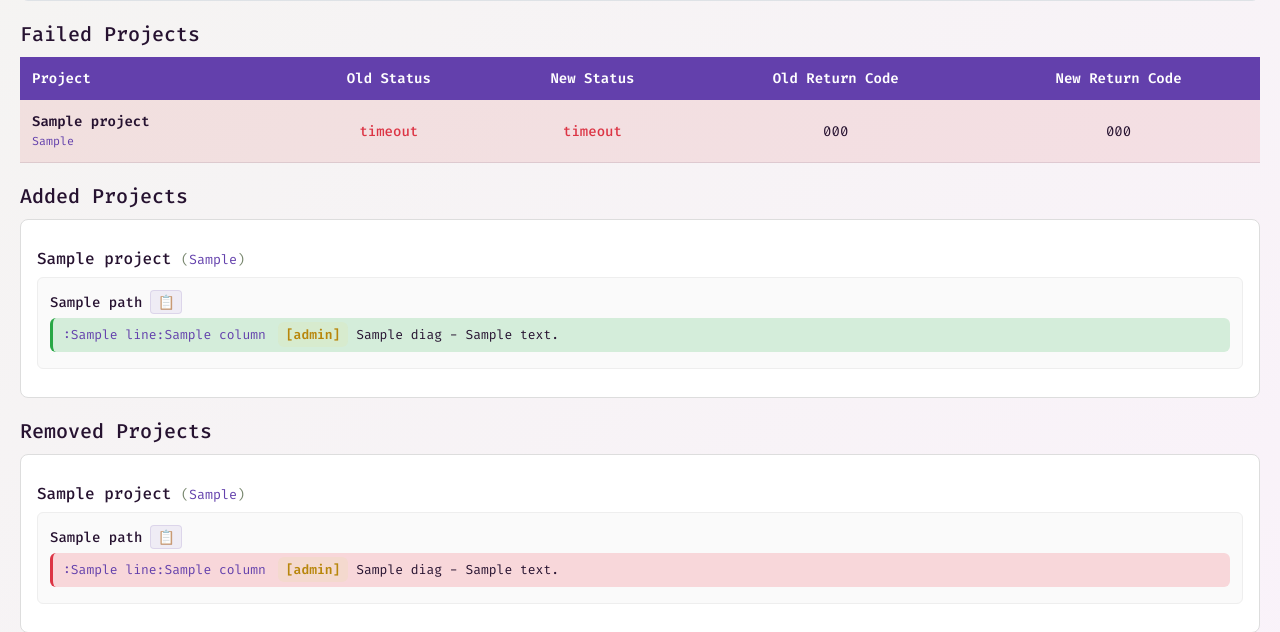
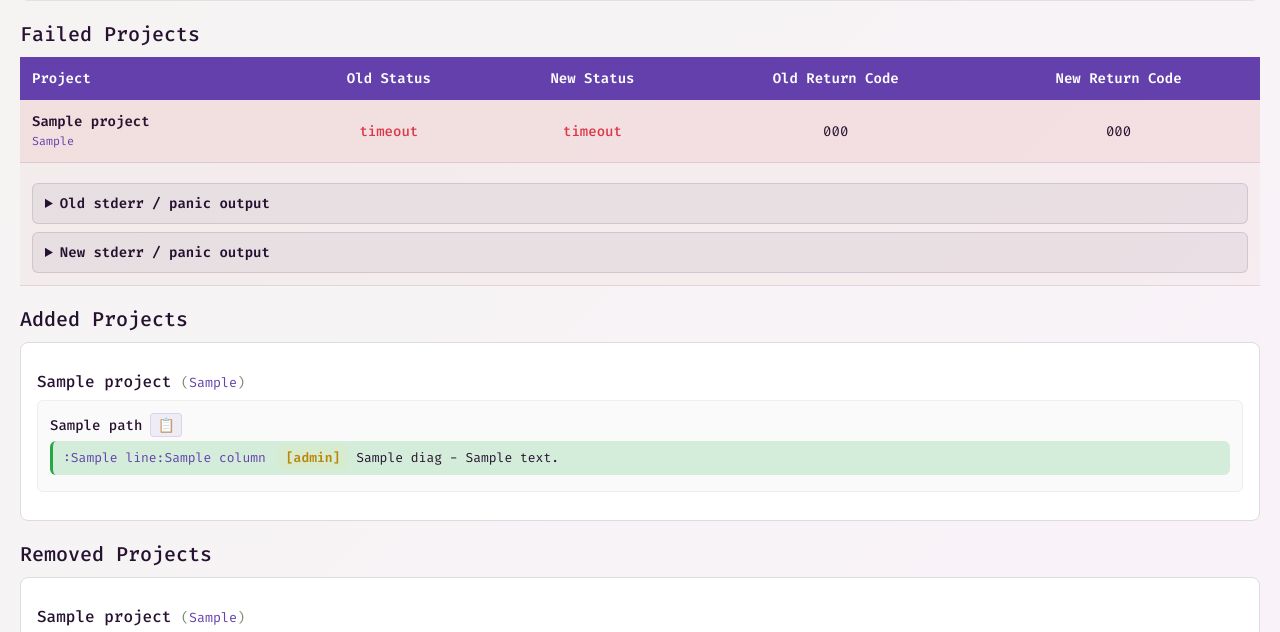
Before and after one commit to astral-sh/ecosystem-analyzer, a Python web app: template src/ecosystem_analyzer/templates/diff.html in a window 1280 px wide. Shown: the part 357-989 px from the top of the page. Run offline with Jinja, Linux system fonts and the light colour scheme; the template is opened without the code that fills it: most values are stand-ins (such as "Sample title", 1, 10 or a date in 2020).

Commit message:
Show panic messages in HTML summary (#18)

```diff
--- a/src/ecosystem_analyzer/diff.py
+++ b/src/ecosystem_analyzer/diff.py
@@ -289,6 +289,8 @@ class DiagnosticDiff:
                         "new_status": new_status,
                         "old_return_code": old_project.get("return_code"),
                         "new_return_code": new_project.get("return_code"),
+                        "old_stderr": old_project.get("stderr"),
+                        "new_stderr": new_project.get("stderr"),
                     }
                 )
                 # Skip detailed diff analysis for failed projects
--- a/src/ecosystem_analyzer/run_output.py
+++ b/src/ecosystem_analyzer/run_output.py
@@ -28,3 +28,4 @@ class RunOutput(TypedDict):
     flaky_runs: NotRequired[int]  # Total number of runs used for flaky detection
     time_s: float | None
     return_code: int | None
+    stderr: NotRequired[str]
--- a/src/ecosystem_analyzer/templates/diff.html
+++ b/src/ecosystem_analyzer/templates/diff.html
@@ -198,6 +198,28 @@
 
         .diff-removed {
             background-color: #ffeef0;
+        }
+
+        .stderr-block {
+            margin-top: 8px;
+            padding: 10px 12px;
+            background: rgba(38, 18, 48, 0.06);
+            border-radius: 6px;
+            border: 1px solid rgba(38, 18, 48, 0.12);
+        }
+
+        .stderr-block summary {
+            cursor: pointer;
+            font-weight: 600;
+        }
+
+        .stderr-block pre {
+            margin: 10px 0 0 0;
+            white-space: pre-wrap;
+            word-break: break-word;
+            font-family: 'Fira Code', monospace;
+            font-size: 12px;
+            line-height: 1.5;
         }
 
         .error {
@@ -689,6 +711,24 @@
                             {% endif %}
                         </td>
                     </tr>
+                    {% if project.old_stderr or project.new_stderr %}
+                    <tr style="border-bottom: 1px solid rgba(38, 18, 48, 0.1); background: rgba(200, 50, 50, 0.04);">
+                        <td colspan="5" style="padding: 12px;">
+                            {% if project.old_stderr %}
+                            <details class="stderr-block">
+                                <summary>Old stderr / panic output</summary>
+                                <pre>{{ project.old_stderr }}</pre>
+                            </details>
+                            {% endif %}
+                            {% if project.new_stderr %}
+                            <details class="stderr-block">
+                                <summary>New stderr / panic output</summary>
+                                <pre>{{ project.new_stderr }}</pre>
+                            </details>
+                            {% endif %}
+                        </td>
+                    </tr>
+                    {% endif %}
                     {% endfor %}
                 </tbody>
             </table>
```
Also changed, not shown: src/ecosystem_analyzer/ty.py (+13 -3 lines), tests/test_json_roundtrip.py (+43 -2 lines).
